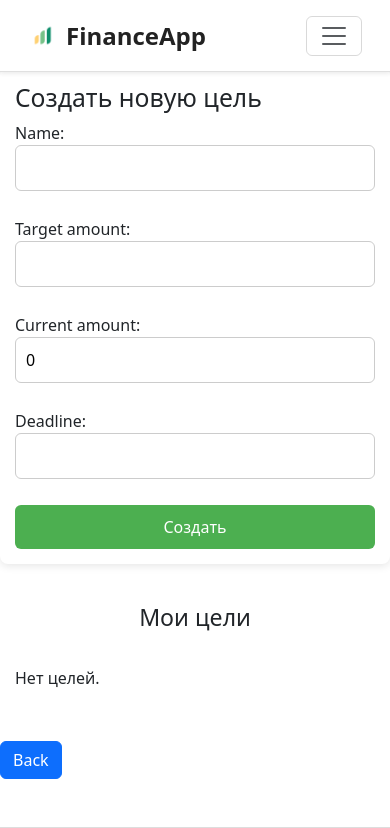
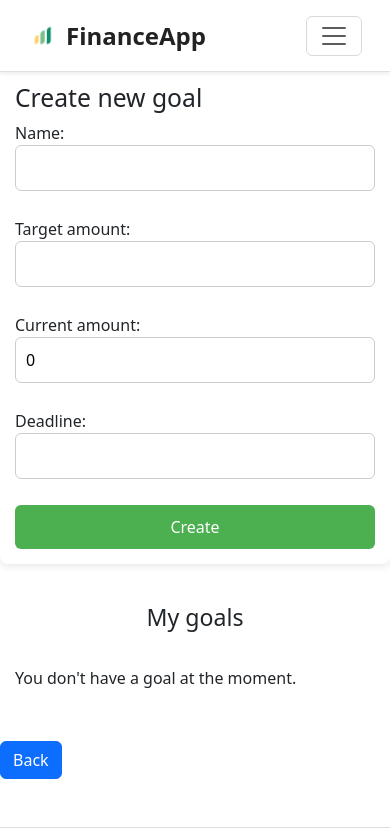
Before and after one commit to Yeksanov/diploma, a Django app: page /goals/ in a window 390 px wide. Shown: the top 828 px of the page. Run offline with Django 5.2, Linux system fonts and the light colour scheme; a user stored in the database is signed in; data comes from the database, SQL or seed files in the repository.

```diff
--- a/expense/templates/expense/goals.html
+++ b/expense/templates/expense/goals.html
@@ -8,15 +8,15 @@
 {% block content %}
 
 <div class="goal-container">
-  <h2>Создать новую цель</h2>
+  <h2>Create new goal</h2>
   <form method="post">
     {% csrf_token %}
     {{ form.as_p }}
-    <button type="submit">Создать</button>
+    <button type="submit">Create</button>
   </form>
 </div>
 
-<h3 style="text-align:center; margin-top: 40px;">Мои цели</h3>
+<h3 style="text-align:center; margin-top: 40px;">My goals</h3>
 <div class="goal-list">
   {% for goal in savings_goals %}
     <div class="goal-card">
@@ -34,11 +34,11 @@
       <form method="post" style="display:inline;">
         {% csrf_token %}
         <input type="hidden" name="delete_goal" value="{{ goal.id }}">
-        <button type="submit" class="goal-delete-btn">Удалить</button>
+        <button type="submit" class="goal-delete-btn">Delete</button>
       </form>
     </div>
   {% empty %}
-    <p>Нет целей.</p>
+    <p>You don't have a goal at the moment.</p>
   {% endfor %}
 </div>
 
```
